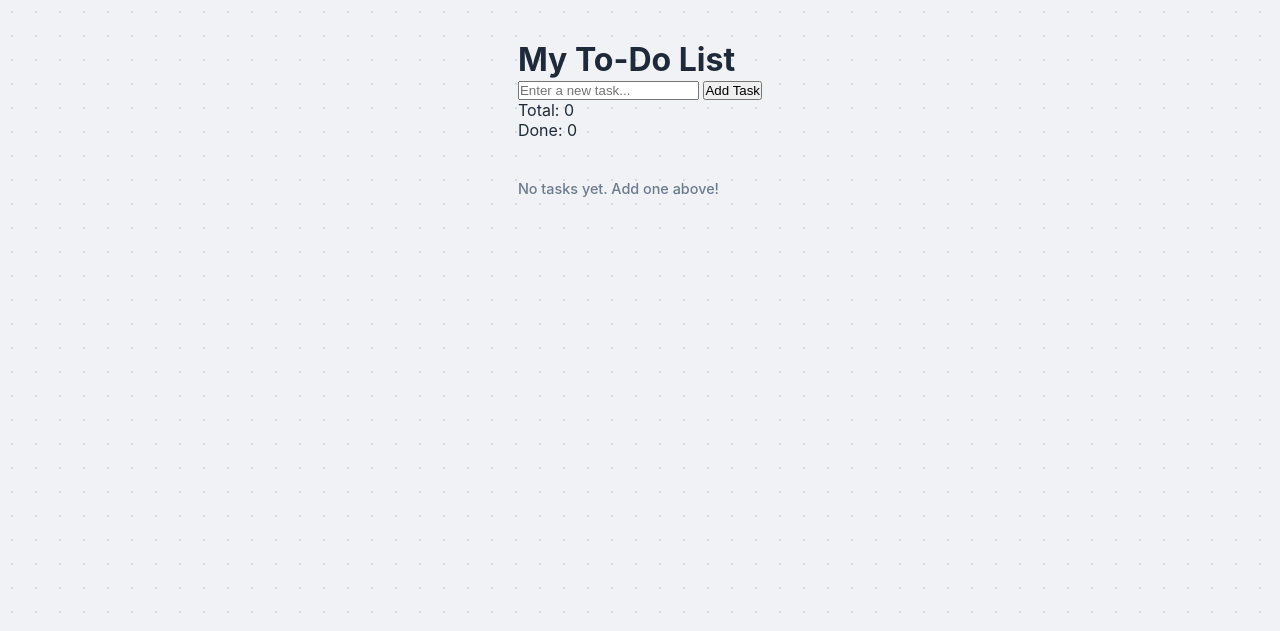
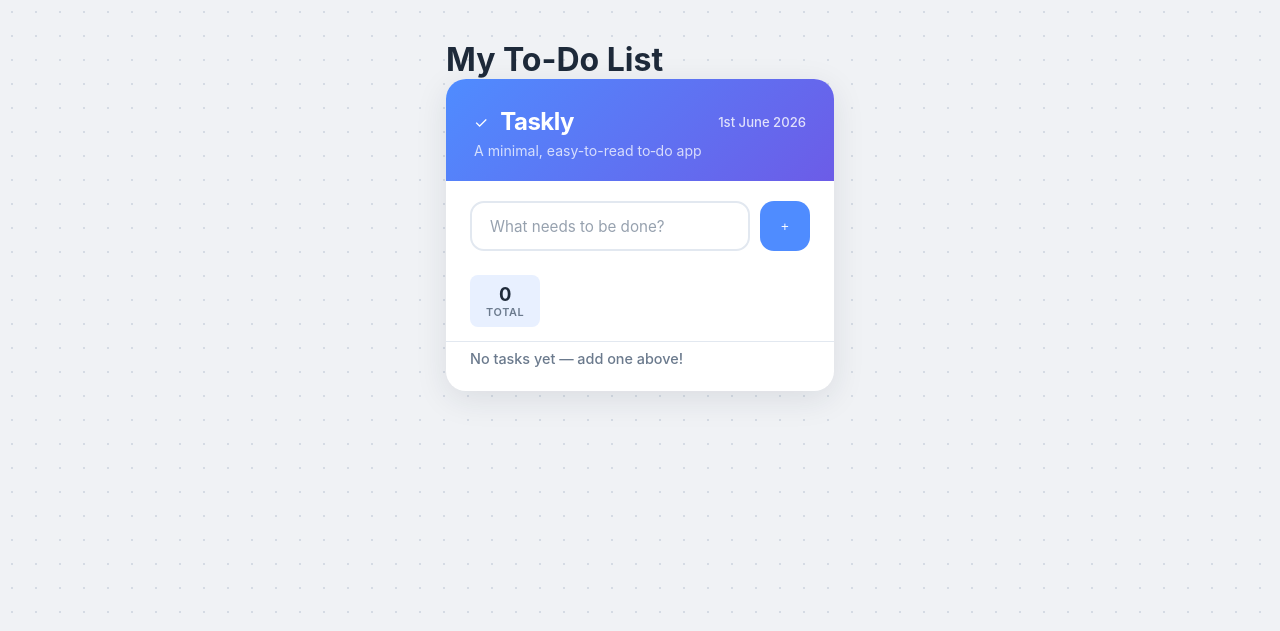
Before and after one commit to Mahesh-78-de/To-Do-list, a Django app: page / in a window 1280 px wide. Shown: the top 631 px of the page. Run offline with Django 5.2, Linux system fonts and the light colour scheme.

Commit message:
Make template simple and readable with comments

```diff
--- a/templates/index.html
+++ b/templates/index.html
@@ -11,37 +11,103 @@
     <div class="container">
         <h1>My To-Do List</h1>
 
-        <!-- Form to add new tasks -->
-        <form id="task-form" method="POST">
+        {% load static %}
+        <!DOCTYPE html>
+        <html lang="en">
+        <head>
+            <meta charset="utf-8">
+            <meta name="viewport" content="width=device-width, initial-scale=1">
+            <title>Taskly — Simple To-Do</title>
+            <!-- Link to main stylesheet (located in todo_main/static/style.css) -->
+            <link rel="stylesheet" href="{% static 'style.css' %}">
+        </head>
+        <body>
+            <!-- App card wrapper -->
+            <div class="app-wrapper">
+
+                <!-- Header: brand and date -->
+                <header class="app-header">
+                    <div class="header-top">
+                        <div class="brand">
+                            <div class="brand-icon" aria-hidden="true">✓</div>
+                            <h1 class="brand-name">Taskly</h1>
+                        </div>
+                        <div class="date-label">{% now "jS F Y" %}</div>
+                    </div>
+                    <p class="header-subtitle">A minimal, easy-to-read to‑do app</p>
+                </header>
+
+                <!-- Add task form: posts to the add_task view -->
+                <section class="input-section">
+                    <form id="task-form" action="{% url 'add_task' %}" method="post">
                         {% csrf_token %}
-            <div class="form-group">
-                <input
-                    type="text"
-                    id="task-input"
-                    name="task_name"
-                    placeholder="Enter a new task..."
-                    required
-                >
-                <button type="submit" class="btn-add">Add Task</button>
+                        <div class="input-row">
+                            <!-- Single-line input for the new task -->
+                            <input type="text" name="task_name" id="task-input" class="task-input" placeholder="What needs to be done?" maxlength="120" required>
+                            <!-- Submit button -->
+                            <button type="submit" class="add-btn" aria-label="Add task">+</button>
                         </div>
-            <span id="error-msg" class="error"></span>
+                        <!-- Inline validation area (hidden by default in CSS) -->
+                        <p id="error-msg" class="error-msg" aria-hidden="true"></p>
+                    </form>
+                </section>
+
+                <!-- Small stats area: shows total tasks -->
+                <div class="stats-bar">
+                    <div class="stat-chip">
+                        <span class="stat-number">{{ tasks|length }}</span>
+                        <span class="stat-label">Total</span>
+                    </div>
+                </div>
+
+                <!-- Task list: each task shows complete and delete actions -->
+                <ul class="task-list">
+                    {% if tasks %}
+                        {% for task in tasks %}
+                            <li class="task-item {% if task.completed %}completed{% endif %}">
+                                <!-- Complete action: simple POST form -->
+                                <form action="{% url 'complete_task' task.id %}" method="post" style="display:inline;">
+                                    {% csrf_token %}
+                                    {% if not task.completed %}
+                                        <button type="submit" class="task-checkbox" title="Mark complete"></button>
+                                    {% else %}
+                                        <span class="task-checkbox" aria-hidden="true"></span>
+                                    {% endif %}
                                 </form>
 
-        <!-- Task statistics -->
-        <div class="stats">
-            <p>Total: <span id="total-count">0</span></p>
-            <p>Done: <span id="completed-count">0</span></p>
+                                <!-- Task text -->
+                                <div class="task-text">{{ task.task }}</div>
+
+                                <!-- Delete action -->
+                                <form action="{% url 'delete_task' task.id %}" method="post" style="display:inline;">
+                                    {% csrf_token %}
+                                    <button type="submit" class="delete-btn" title="Delete">✕</button>
+                                </form>
+                            </li>
+                        {% endfor %}
+                    {% else %}
+                        <p class="empty-text">No tasks yet — add one above!</p>
+                    {% endif %}
+                </ul>
+
             </div>
 
-        <!-- Task list -->
-        <ul id="task-list" class="task-list">
-            <!-- Tasks will be added here -->
-        </ul>
-
-        <!-- Empty state message -->
-        <p id="empty-message" class="empty-text">No tasks yet. Add one above!</p>
-    </div>
-
-    <script src="{% static 'scripts.js' %}"></script>
+            <!-- Tiny client-side enhancement: prevent blank submits and show message -->
+            <script>
+                (function(){
+                    const form = document.getElementById('task-form');
+                    const input = document.getElementById('task-input');
+                    const err = document.getElementById('error-msg');
+                    if (!form) return;
+                    form.addEventListener('submit', function(e){
+                        if (!input.value.trim()){
+                            e.preventDefault();
+                            err.textContent = 'Please enter a task';
+                            err.classList.add('visible');
+                            err.removeAttribute('aria-hidden');
+                        }
+                    });
+                })();
+            </script>
         </body>
         </html>
```
Lines whose indentation alone changed are shown as unchanged.
